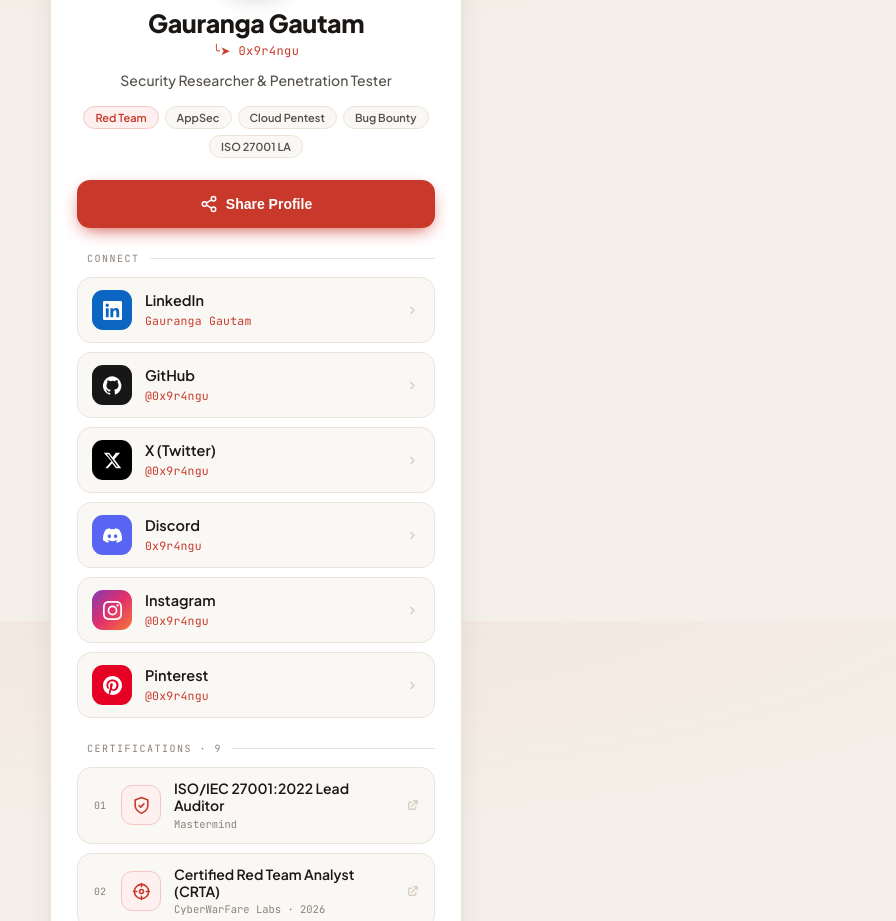
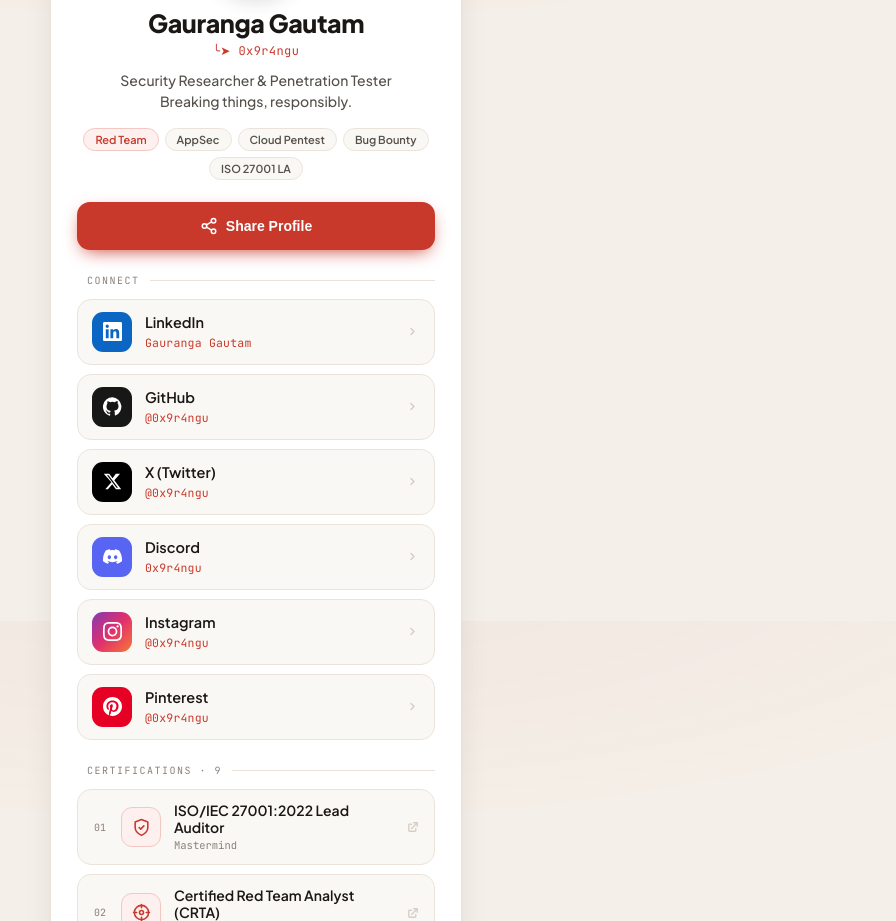
Before and after one commit to 0x9r4ngu/whoami, a plain HTML site: page index.html in a window 1280 px wide. Shown: the part 179-1100 px from the top of the page, without its empty margins (384-1280 px from the left). Drawn offline with Linux system fonts and the light colour scheme.

Commit message:
Add tagline to role description in index.html

```diff
--- a/index.html
+++ b/index.html
@@ -405,7 +405,7 @@
     <!-- Identity -->
     <h1 class="name reveal">Gauranga Gautam</h1>
     <p class="handle reveal">╰➤ 0x9r4ngu</p>
-    <p class="role reveal">Security Researcher &amp; Penetration Tester</p>
+    <p class="role reveal">Security Researcher &amp; Penetration Tester<br/><span class="tagline">Breaking things, responsibly.</span></p>
 
     <!-- Specialties -->
     <div class="chips reveal">
```
